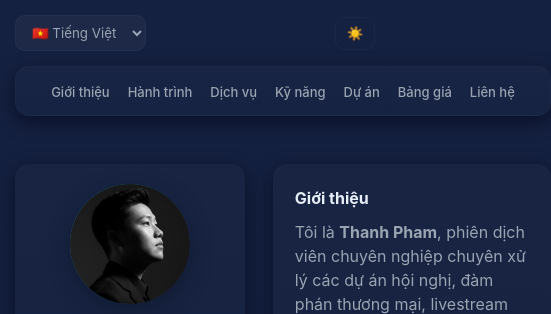
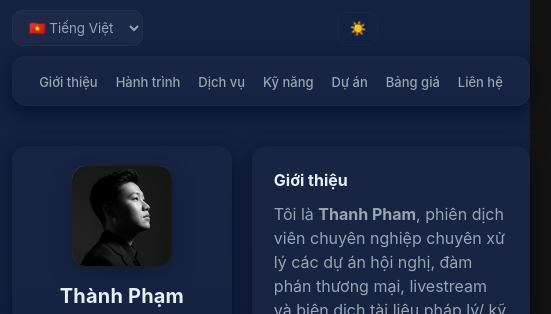
Before and after one commit to thanhpv0907/thanhpv0907.github.io, a plain HTML site: page index.html in a window 390 px wide. Shown: the top 314 px of the page, 551 px wide, since content can reach past the window. Drawn offline with Linux system fonts and the light colour scheme.

Commit message:
fix nav bar

```diff
--- a/style.css
+++ b/style.css
@@ -310,87 +310,134 @@ select.lang-switch option {
     }
 }
 
-/* --- RESPONSIVE FIXES --- */
+/* --- RESPONSIVE FIXES (Thay thế toàn bộ phần media query cũ) --- */
 
-/* Tablet (dưới 980px) */
+/* 1. TABLET (Dưới 980px) */
 @media (max-width: 980px) {
   .wrap {
-        grid-template-columns: 1fr;
-        /* Chuyển về 1 cột */
-        padding-bottom: 40px;
+    grid-template-columns: 1fr; /* Chuyển về 1 cột */
+    gap: 20px;
+  }
+
+  /* Reset lại grid-column để không bị lỗi layout */
+  header.site-card,
+  .site-nav,
+  footer {
+    grid-column: auto; /* Để nó tự động theo dòng chảy 1 cột */
   }
 
   aside.side {
-        order: 3;
-        /* Đẩy sidebar xuống dưới cùng */
-    }
-
-    header.site-card {
-        grid-column: 1;
-    }
-
-    footer {
-        grid-column: 1;
+    order: 3; /* Đẩy sidebar xuống dưới cùng */
   }
 }
 
-/* Mobile (dưới 600px) */
+/* 2. MOBILE (Dưới 600px) */
 @media (max-width: 600px) {
   body {
-        padding: 15px;
-        /* Giảm padding body */
+    padding: 10px 12px; /* Giảm padding body để rộng chỗ hơn */
   }
 
-    /* Chuyển thanh ngôn ngữ về layout dàn trải */
-    .select-lang {
-        justify-content: space-between;
+  /* --- SỬA LỖI NAV MENU BỊ VỠ --- */
+  .site-nav {
+    padding: 10px 0; /* Bỏ padding ngang để menu tràn viền */
     margin-bottom: 15px;
+    border-radius: 8px;
+    justify-content: flex-start; /* Căn trái để scroll */
+    overflow-x: auto; /* Cho phép cuộn ngang nếu menu dài */
+    white-space: nowrap; /* Không cho xuống dòng */
+
+    /* Ẩn thanh cuộn cho đẹp */
+    -ms-overflow-style: none;  /* IE and Edge */
+    scrollbar-width: none;  /* Firefox */
+  }
+  .site-nav::-webkit-scrollbar {
+    display: none; /* Chrome/Safari/Opera */
   }
 
+  .nav-list {
+    flex-wrap: nowrap; /* Bắt buộc nằm trên 1 dòng */
+    gap: 15px;
+    padding: 0 15px; /* Padding trong để chữ đầu không sát mép */
+    width: max-content; /* Chiều rộng bằng nội dung */
+  }
+
+  .nav-list a {
+    font-size: 13px;
+    white-space: nowrap;
+    padding: 6px 0;
+  }
+
+  /* --- SỬA LỖI HEADER / AVATAR --- */
   header.site-card {
-        padding: 20px;
+    padding: 20px 15px;
+    flex-direction: column; /* Xếp dọc */
+    text-align: center;
   }
 
   .header {
     flex-direction: column;
-        /* Xếp dọc Avatar và Text */
     align-items: center;
-        text-align: center;
     gap: 15px;
+    width: 100%;
   }
 
   .avatar {
-        /* Thu nhỏ avatar trên mobile */
-        height: 120px;
-        width: 120px;
-        margin-right: 0;
-        border-radius: 50%;
-        /* Bo tròn cho đẹp trên mobile */
+    width: 100px;
+    height: 100px;
+    font-size: 28px;
+    margin: 0 auto; /* Căn giữa */
+  }
+
+  .hero h1 {
+    font-size: 20px;
   }
 
   .hero-meta {
     justify-content: center;
-        /* Căn giữa các chip kỹ năng */
+    gap: 8px;
   }
 
-    .hero-meta .chip {
-        font-size: 12px;
-        padding: 4px 8px;
-    }
-
-    /* Canh chỉnh lại nút Copy email */
+  /* Sửa lỗi nút Copy Email bị lệch */
   .hero .mini {
     display: flex;
     flex-direction: column;
     align-items: center;
     gap: 8px;
+    margin-top: 15px;
   }
 
-    /* Đảm bảo bảng giá không bị vỡ */
-    .pricing .mini span {
-        display: block;
-        margin-top: 2px;
-        color: var(--accent);
+  /* --- SỬA LỖI THANH SELECT LANGUAGE --- */
+  .select-lang {
+    flex-direction: row;
+    justify-content: space-between;
+    margin-bottom: 10px;
+    width: 100%;
+  }
+
+  /* --- SỬA LỖI TIMELINE MOBILE --- */
+  .timeline-list {
+    margin-left: 0;
+    padding-left: 15px; /* Giảm khoảng cách lề trái */
+  }
+
+  .tl-content {
+    padding: 12px; /* Giảm padding nội dung */
+  }
+
+  .tl-marker {
+    left: -20px; /* Chỉnh lại vị trí chấm tròn cho khớp lề mới */
+  }
+
+  /* --- SỬA LỖI CONTACT FORM --- */
+  .contact button.send {
+    width: 100%; /* Nút gửi to ra cho dễ bấm */
+    margin-bottom: 10px;
+  }
+
+  #formInfo {
+    justify-content: center;
+    width: 100%;
+    text-align: center;
   }
 }
 
@@ -579,13 +626,15 @@ select.lang-switch option {
 
 /* --- NAVIGATION BAR --- */
 .site-nav {
-  grid-column: 1 / 3; /* Chiếm toàn bộ chiều ngang */
+    grid-column: 1 / 3;
+    /* Chiếm toàn bộ chiều ngang */
     background: linear-gradient(180deg, rgba(255, 255, 255, 0.02), rgba(255, 255, 255, 0.01));
     border-radius: var(--radius);
     padding: 14px 20px;
-  margin-bottom: 20px; /* Cách Header một chút */
+    margin-bottom: 20px;
+    /* Cách Header một chút */
     box-shadow: var(--shadow);
-  border: 1px solid rgba(255,255,255,0.02);
+    border: 1px solid rgba(255, 255, 255, 0.02);
     display: flex;
     justify-content: center;
 }
@@ -596,7 +645,8 @@ select.lang-switch option {
     margin: 0;
     display: flex;
     gap: 24px;
-  flex-wrap: wrap; /* Tự xuống dòng trên mobile */
+    flex-wrap: wrap;
+    /* Tự xuống dòng trên mobile */
     justify-content: center;
 }
 
@@ -654,11 +704,14 @@ section[id] {
 /* Mobile Responsive cho Nav */
 @media (max-width: 600px) {
     .nav-list {
-    gap: 12px 18px; /* Giảm khoảng cách */
+        gap: 12px 18px;
+        /* Giảm khoảng cách */
     }
+
     .nav-list a {
         font-size: 13px;
     }
+
     .site-nav {
         padding: 12px;
     }
```
Lines whose indentation alone changed are shown as unchanged.
